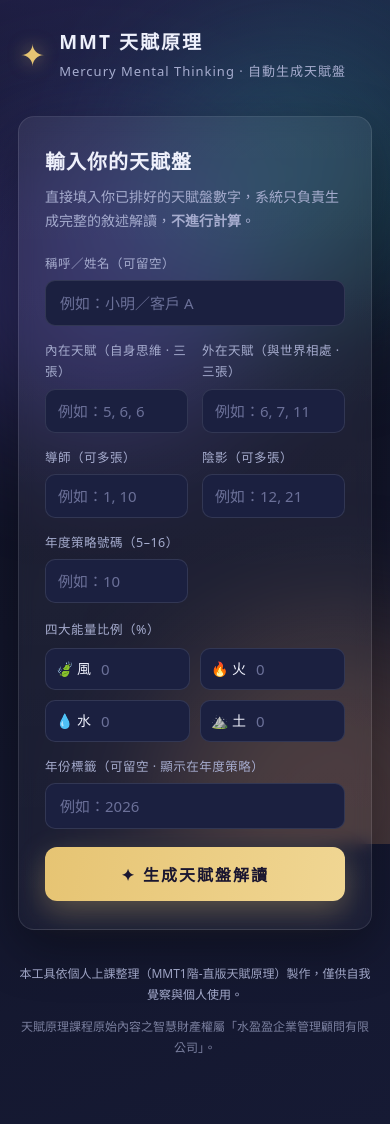
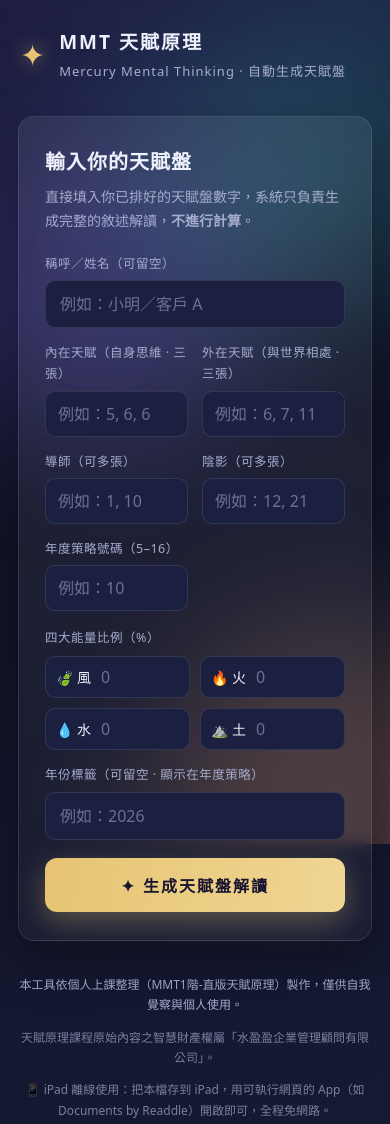
Before and after one commit to AIhong-lab/rickMMT, a plain HTML site: page dist/mmt-天賦盤-單機版.html in a window 390 px wide. Shown: the top 1124 px of the page. Drawn offline with Linux system fonts and the light colour scheme.

Commit message:
優化 iPad 離線單機使用體驗
- 加入 iOS 網頁 App meta（apple-mobile-web-app-capable/title/status-bar、theme-color、viewport-fit）
- 輸入框字級改 16px，避免 iOS 聚焦時自動放大；format-detection 關閉數字轉電話
- 四大能量欄加 inputmode=decimal，數字鍵盤含小數點
- -webkit-text-size-adjust 固定、去除點按highlight
- 頁尾與 README 加入 iPad 離線開啟說明；重建 bundle

```diff
--- a/assets/style.css
+++ b/assets/style.css
@@ -7,7 +7,8 @@
   --radius:16px; --shadow:0 18px 50px rgba(0,0,0,.35);
 }
 *{box-sizing:border-box}
-html{scroll-behavior:smooth}
+html{scroll-behavior:smooth;-webkit-text-size-adjust:100%;text-size-adjust:100%}
+*{-webkit-tap-highlight-color:rgba(0,0,0,0)}
 body{
   margin:0; color:var(--text);
   font-family:"Noto Sans TC","PingFang TC","Microsoft JhengHei",system-ui,-apple-system,sans-serif;
@@ -51,7 +52,7 @@ body{
 .field-q{margin-top:14px}
 .field-q input{
   background:var(--panel-solid);color:var(--text);border:1px solid var(--line);border-radius:10px;
-  padding:12px 14px;font-size:15px;font-family:inherit;width:100%;
+  padding:12px 14px;font-size:16px;font-family:inherit;width:100%;
 }
 .field-q input:focus{outline:none;border-color:var(--accent)}
 .field-q input::placeholder{color:#6b7098}
@@ -59,7 +60,7 @@ body{
 .form-grid-3{grid-template-columns:1fr 1fr 1fr;margin-top:14px}
 .field-t input{
   background:var(--panel-solid);color:var(--text);border:1px solid var(--line);border-radius:10px;
-  padding:11px 12px;font-size:15px;font-family:inherit;width:100%;
+  padding:11px 12px;font-size:16px;font-family:inherit;width:100%;
 }
 .field-t input:focus{outline:none;border-color:var(--accent)}
 .field-t input::placeholder{color:#6b7098}
@@ -69,7 +70,7 @@ body{
 .energy-input-grid label{display:flex;align-items:center;gap:8px;background:var(--panel-solid);
   border:1px solid var(--line);border-radius:10px;padding:8px 10px}
 .energy-input-grid span{font-size:14px;white-space:nowrap;color:var(--text)}
-.energy-input-grid input{background:transparent;border:none;color:var(--text);font-size:15px;
+.energy-input-grid input{background:transparent;border:none;color:var(--text);font-size:16px;
   font-family:inherit;width:100%;min-width:0}
 .energy-input-grid input:focus{outline:none}
 .energy-input-grid input::placeholder{color:#6b7098}
--- a/dist/mmt-天賦盤-單機版.html
+++ b/dist/mmt-天賦盤-單機版.html
@@ -2,9 +2,14 @@
 <html lang="zh-Hant">
 <head>
   <meta charset="UTF-8">
-  <meta name="viewport" content="width=device-width, initial-scale=1.0">
-  <title>MMT 天賦原理 · 自動生成天賦盤</title>
-  <meta name="description" content="輸入生日，自動生成 MMT 天賦原理個人分析：六張天賦牌、導師／陰影、四大能量與年度策略。">
+  <meta name="viewport" content="width=device-width, initial-scale=1.0, viewport-fit=cover">
+  <meta name="format-detection" content="telephone=no">
+  <meta name="apple-mobile-web-app-capable" content="yes">
+  <meta name="apple-mobile-web-app-status-bar-style" content="black-translucent">
+  <meta name="apple-mobile-web-app-title" content="MMT天賦盤">
+  <meta name="theme-color" content="#0e1020">
+  <title>MMT 天賦原理 · 天賦盤解讀</title>
+  <meta name="description" content="輸入排好的天賦盤數字，自動生成 MMT 天賦原理個人解讀：天賦牌、導師／陰影、四大能量與年度策略。">
   <style>
 /* ================= MMT 天賦原理 — 樣式 ================= */
 :root{
@@ -15,7 +20,8 @@
   --radius:16px; --shadow:0 18px 50px rgba(0,0,0,.35);
 }
 *{box-sizing:border-box}
-html{scroll-behavior:smooth}
+html{scroll-behavior:smooth;-webkit-text-size-adjust:100%;text-size-adjust:100%}
+*{-webkit-tap-highlight-color:rgba(0,0,0,0)}
 body{
   margin:0; color:var(--text);
   font-family:"Noto Sans TC","PingFang TC","Microsoft JhengHei",system-ui,-apple-system,sans-serif;
@@ -59,7 +65,7 @@ body{
 .field-q{margin-top:14px}
 .field-q input{
   background:var(--panel-solid);color:var(--text);border:1px solid var(--line);border-radius:10px;
-  padding:12px 14px;font-size:15px;font-family:inherit;width:100%;
+  padding:12px 14px;font-size:16px;font-family:inherit;width:100%;
 }
 .field-q input:focus{outline:none;border-color:var(--accent)}
 .field-q input::placeholder{color:#6b7098}
@@ -67,7 +73,7 @@ body{
 .form-grid-3{grid-template-columns:1fr 1fr 1fr;margin-top:14px}
 .field-t input{
   background:var(--panel-solid);color:var(--text);border:1px solid var(--line);border-radius:10px;
-  padding:11px 12px;font-size:15px;font-family:inherit;width:100%;
+  padding:11px 12px;font-size:16px;font-family:inherit;width:100%;
 }
 .field-t input:focus{outline:none;border-color:var(--accent)}
 .field-t input::placeholder{color:#6b7098}
@@ -77,7 +83,7 @@ body{
 .energy-input-grid label{display:flex;align-items:center;gap:8px;background:var(--panel-solid);
   border:1px solid var(--line);border-radius:10px;padding:8px 10px}
 .energy-input-grid span{font-size:14px;white-space:nowrap;color:var(--text)}
-.energy-input-grid input{background:transparent;border:none;color:var(--text);font-size:15px;
+.energy-input-grid input{background:transparent;border:none;color:var(--text);font-size:16px;
   font-family:inherit;width:100%;min-width:0}
 .energy-input-grid input:focus{outline:none}
 .energy-input-grid input::placeholder{color:#6b7098}
@@ -520,10 +526,10 @@ body.view-plain #report > #plain-report{display:block}
       <div class="energy-input">
         <span class="energy-input-label">四大能量比例（%）</span>
         <div class="energy-input-grid">
-          <label><span>🍃 風</span><input id="in-e-wind" type="number" min="0" max="100" placeholder="0"></label>
-          <label><span>🔥 火</span><input id="in-e-fire" type="number" min="0" max="100" placeholder="0"></label>
-          <label><span>💧 水</span><input id="in-e-water" type="number" min="0" max="100" placeholder="0"></label>
-          <label><span>⛰️ 土</span><input id="in-e-earth" type="number" min="0" max="100" placeholder="0"></label>
+          <label><span>🍃 風</span><input id="in-e-wind" type="number" inputmode="decimal" step="0.1" min="0" max="100" placeholder="0"></label>
+          <label><span>🔥 火</span><input id="in-e-fire" type="number" inputmode="decimal" step="0.1" min="0" max="100" placeholder="0"></label>
+          <label><span>💧 水</span><input id="in-e-water" type="number" inputmode="decimal" step="0.1" min="0" max="100" placeholder="0"></label>
+          <label><span>⛰️ 土</span><input id="in-e-earth" type="number" inputmode="decimal" step="0.1" min="0" max="100" placeholder="0"></label>
         </div>
       </div>
       <label class="field field-q">
@@ -538,6 +544,7 @@ body.view-plain #report > #plain-report{display:block}
     <footer class="site-footer">
       <p>本工具依個人上課整理（MMT1階-直版天賦原理）製作，僅供自我覺察與個人使用。</p>
       <p class="ip">天賦原理課程原始內容之智慧財產權屬「水盈盈企業管理顧問有限公司」。</p>
+      <p class="ip">📱 iPad 離線使用：把本檔存到 iPad，用可執行網頁的 App（如 Documents by Readdle）開啟即可，全程免網路。</p>
     </footer>
   </main>
   <script>
```
Also changed, not shown: index.html (+13 -8 lines), README.md.
